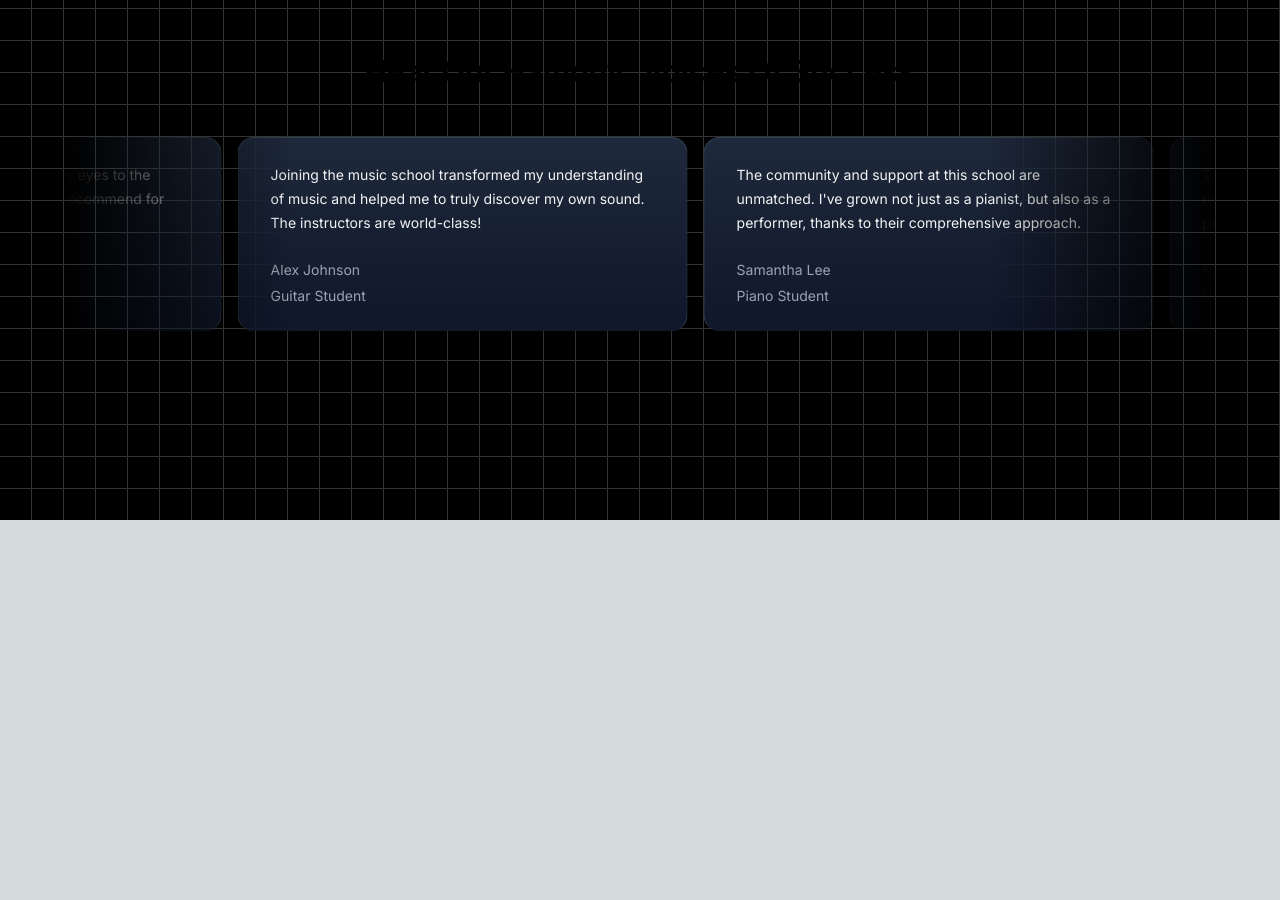
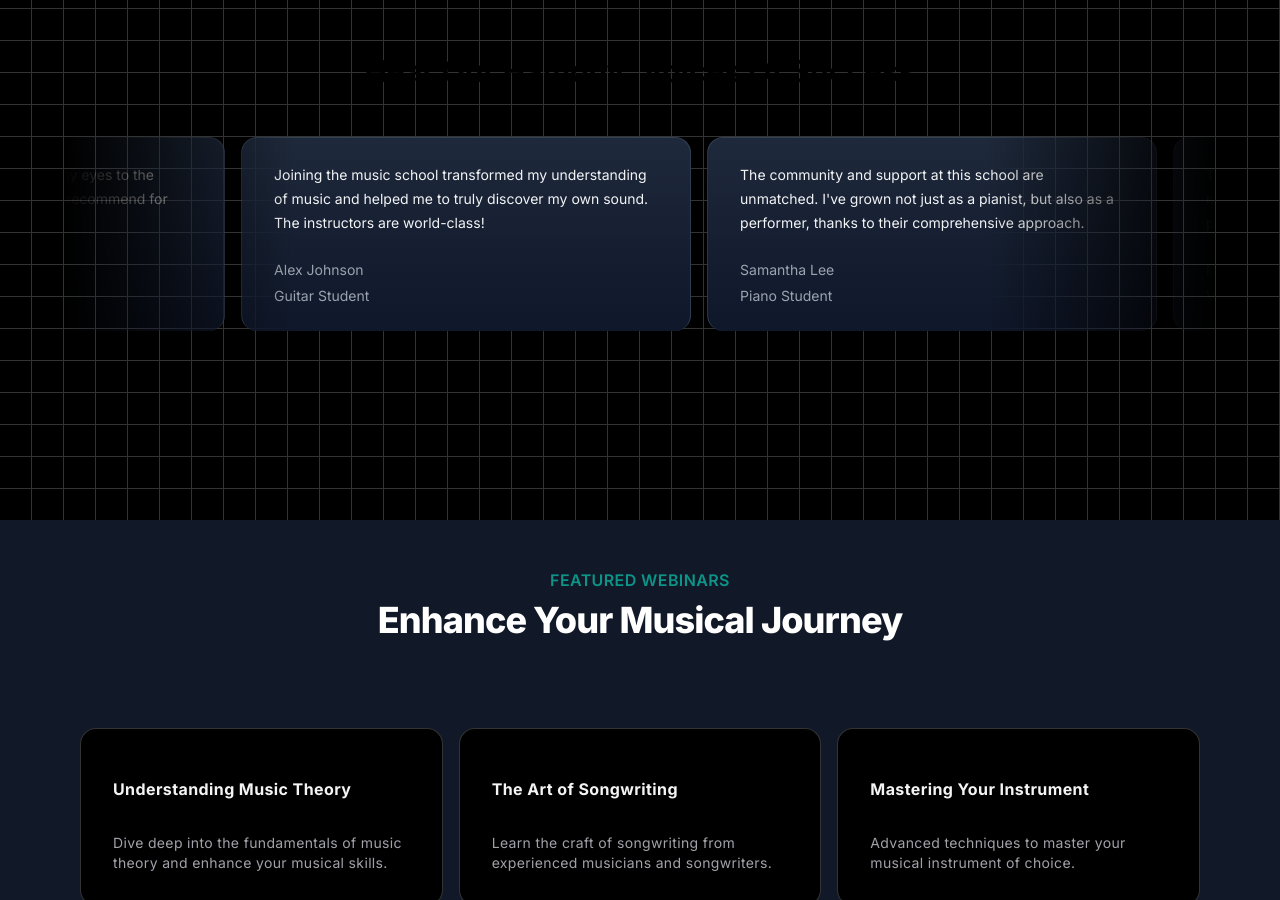
Before and after one commit to skillzee/NextJs, a Next.js app: page / in a window 1280 px wide. Shown: the part 1900-2800 px from the top of the page. Before the commit the page ends 2420 px from the top, so only its background shows below. Built offline with nearby package versions, Linux system fonts and the light colour scheme.

Commit message:
featuredWebinars Section

```diff
--- a/src/app/page.tsx
+++ b/src/app/page.tsx
@@ -1,6 +1,7 @@
 import FeaturedCourses from "@/components/FeaturedCourses";
 import HeroSection from "@/components/HeroSection";
 import TestimonialCards from "@/components/TestimonialCards";
+import UpComingWebinars from "@/components/UpComingWebinars";
 import WhyChooseUs from "@/components/WhyChooseUs";
 
 
@@ -11,6 +12,7 @@
       <FeaturedCourses/>
       <WhyChooseUs/>
       <TestimonialCards/>
+      <UpComingWebinars/>
     </main>
   );
 }
--- /dev/null
+++ b/src/components/UpComingWebinars.tsx
@@ -0,0 +1,85 @@
+'use client'
+import Link from "next/link"
+import { HoverEffect } from "./ui/card-hover-effect";
+
+function UpComingWebinars() {
+
+
+    const featuredWebinars = [
+        {
+          title: 'Understanding Music Theory',
+          description:
+            'Dive deep into the fundamentals of music theory and enhance your musical skills.',
+          slug: 'understanding-music-theory',
+          isFeatured: true,
+        },
+        {
+          title: 'The Art of Songwriting',
+          description:
+            'Learn the craft of songwriting from experienced musicians and songwriters.',
+          slug: 'the-art-of-songwriting',
+          isFeatured: true,
+        },
+        {
+          title: 'Mastering Your Instrument',
+          description:
+            'Advanced techniques to master your musical instrument of choice.',
+          slug: 'mastering-your-instrument',
+          isFeatured: true,
+        },
+        {
+          title: 'Music Production Essentials',
+          description:
+            'Get started with music production with this comprehensive overview.',
+          slug: 'music-production-essentials',
+          isFeatured: true,
+        },
+        // Added two more webinars
+        {
+          title: 'Live Performance Techniques',
+          description:
+            'Enhance your live performance skills with expert tips and strategies.',
+          slug: 'live-performance-techniques',
+          isFeatured: true,
+        },
+        {
+          title: 'Digital Music Marketing',
+          description:
+            'Learn how to promote your music effectively in the digital age.',
+          slug: 'digital-music-marketing',
+          isFeatured: true,
+        },
+      ];
+
+
+  return (
+    <div className=" p-12 bg-gray-900">
+        <div className=" max-w-7xl mx-auto px-4 sm:px-6">
+            <div className=" text-center">
+                <h2 className="text-base text-teal-600 font-semibold tracking-wide uppercase">Featured Webinars</h2>
+                <p className="mt-2 text-3xl leading-8 font-extrabold tracking-tight text-white sm:text-4xl">Enhance Your Musical Journey</p>
+            </div>
+
+
+            <div className="mt-10">
+                <HoverEffect items={featuredWebinars.map(webinar =>(
+                    {
+                        title: webinar.title,
+                        description: webinar.description,
+                        link: webinar.slug
+                    }
+                ))}/>
+            </div>
+
+
+            <div className="mt-10 text-center">
+                <Link href={"/"} className="px-4 py-2 rounded border border-neutral-600 text-neutral-700 bg-white hover:bg-gray-100 transition duration-20">
+                    View All Webinars
+                </Link>
+            </div>
+        </div>
+    </div>
+  )
+}
+
+export default UpComingWebinars
--- /dev/null
+++ b/src/components/ui/card-hover-effect.tsx
@@ -0,0 +1,111 @@
+import { cn } from "@/utils/cn";
+import { AnimatePresence, motion } from "framer-motion";
+import Link from "next/link";
+import { useState } from "react";
+
+export const HoverEffect = ({
+  items,
+  className,
+}: {
+  items: {
+    title: string;
+    description: string;
+    link: string;
+  }[];
+  className?: string;
+}) => {
+  let [hoveredIndex, setHoveredIndex] = useState<number | null>(null);
+
+  return (
+    <div
+      className={cn(
+        "grid grid-cols-1 md:grid-cols-2  lg:grid-cols-3  py-10",
+        className
+      )}
+    >
+      {items.map((item, idx) => (
+        <Link
+          href={item?.link}
+          key={item?.link}
+          className="relative group  block p-2 h-full w-full"
+          onMouseEnter={() => setHoveredIndex(idx)}
+          onMouseLeave={() => setHoveredIndex(null)}
+        >
+          <AnimatePresence>
+            {hoveredIndex === idx && (
+              <motion.span
+                className="absolute inset-0 h-full w-full bg-neutral-200 dark:bg-slate-800/[0.8] block  rounded-3xl"
+                layoutId="hoverBackground"
+                initial={{ opacity: 0 }}
+                animate={{
+                  opacity: 1,
+                  transition: { duration: 0.15 },
+                }}
+                exit={{
+                  opacity: 0,
+                  transition: { duration: 0.15, delay: 0.2 },
+                }}
+              />
+            )}
+          </AnimatePresence>
+          <Card>
+            <CardTitle>{item.title}</CardTitle>
+            <CardDescription>{item.description}</CardDescription>
+          </Card>
+        </Link>
+      ))}
+    </div>
+  );
+};
+
+export const Card = ({
+  className,
+  children,
+}: {
+  className?: string;
+  children: React.ReactNode;
+}) => {
+  return (
+    <div
+      className={cn(
+        "rounded-2xl h-full w-full p-4 overflow-hidden bg-black border border-transparent dark:border-white/[0.2] group-hover:border-slate-700 relative z-20",
+        className
+      )}
+    >
+      <div className="relative z-50">
+        <div className="p-4">{children}</div>
+      </div>
+    </div>
+  );
+};
+export const CardTitle = ({
+  className,
+  children,
+}: {
+  className?: string;
+  children: React.ReactNode;
+}) => {
+  return (
+    <h4 className={cn("text-zinc-100 font-bold tracking-wide mt-4", className)}>
+      {children}
+    </h4>
+  );
+};
+export const CardDescription = ({
+  className,
+  children,
+}: {
+  className?: string;
+  children: React.ReactNode;
+}) => {
+  return (
+    <p
+      className={cn(
+        "mt-8 text-zinc-400 tracking-wide leading-relaxed text-sm",
+        className
+      )}
+    >
+      {children}
+    </p>
+  );
+};
--- a/tailwind.config.ts
+++ b/tailwind.config.ts
@@ -6,17 +6,17 @@
   default: flattenColorPalette,
 } = require("tailwindcss/lib/util/flattenColorPalette");
 
+// Plugin to add each Tailwind color as a global CSS variable
 function addVariablesForColors({ addBase, theme }: any) {
-  let allColors = flattenColorPalette(theme("colors"));
-  let newVars = Object.fromEntries(
-    Object.entries(allColors).map(([key, val]) => [`--${key}`, val])
+  const allColors = flattenColorPalette(theme('colors'));
+  const newVars = Object.fromEntries(
+    Object.entries(allColors).map(([key, value]) => [`--${key}`, value])
   );
 
   addBase({
-    ":root": newVars,
+    ':root': newVars,
   });
 }
-
 
 function addSvgPatterns({ matchUtilities, theme }: any) {
   matchUtilities(
@@ -42,44 +42,35 @@
 }
 
 
-
 const config: Config = {
   content: [
     "./src/pages/**/*.{js,ts,jsx,tsx,mdx}",
     "./src/components/**/*.{js,ts,jsx,tsx,mdx}",
     "./src/app/**/*.{js,ts,jsx,tsx,mdx}",
   ],
-  darkMode: "class",
-  safelist: ["bg-red-500", "bg-blue-500", "bg-green-500"],
+  darkMode: 'class',
   theme: {
     extend: {
-      animation: {
+      animation:{
         spotlight: "spotlight 2s ease .75s 1 forwards",
-        scroll:
-          "scroll var(--animation-duration, 40s) var(--animation-direction, forwards) linear infinite",
+        scroll: "scroll var(--animation-duration, 40s) var(--animation-direction, forwards) linear infinite"
       },
       backgroundImage: {
         "gradient-radial": "radial-gradient(var(--tw-gradient-stops))",
         "gradient-conic":
           "conic-gradient(from 180deg at 50% 50%, var(--tw-gradient-stops))",
       },
-      keyframes: {
+      keyframes:{
+        spotlight: {
+          '0%': { opacity: '0', transform: 'translate(-72%, -62%) scale(0.5)' },
+          '100%': { opacity: '1', transform: 'translate(-50%,-40%) scale(1)' },
+        },
         scroll: {
           to: {
             transform: "translate(calc(-50% - 0.5rem))",
           },
         },
-        spotlight: {
-          "0%": {
-            opacity: '0',
-            transform: "translate(-72%, -62%) scale(0.5)",
-          },
-          "100%": {
-            opacity: '1',
-            transform: "translate(-50%,-40%) scale(1)",
-          },
-        },
-      },
+      }
     },
   },
   plugins: [addVariablesForColors, addSvgPatterns],
```
